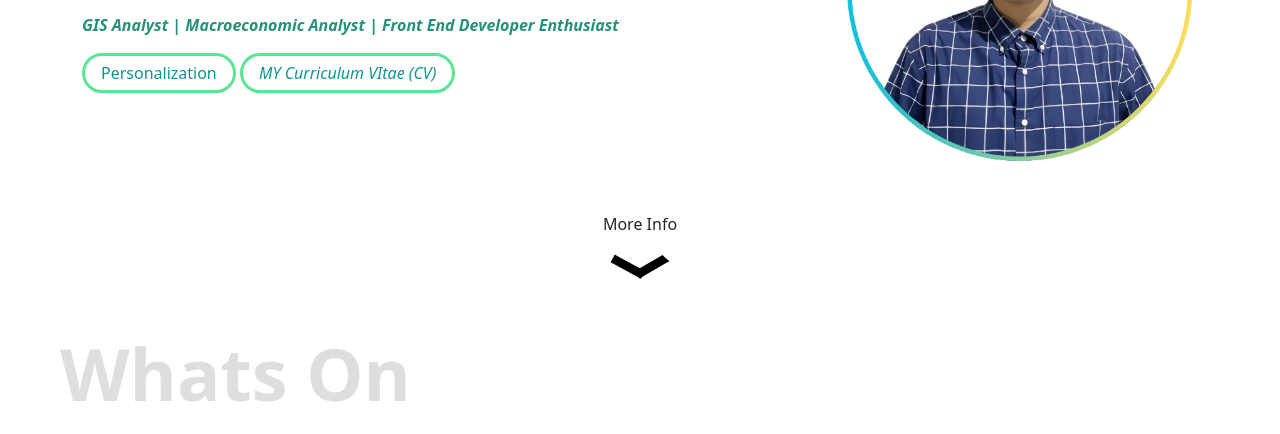
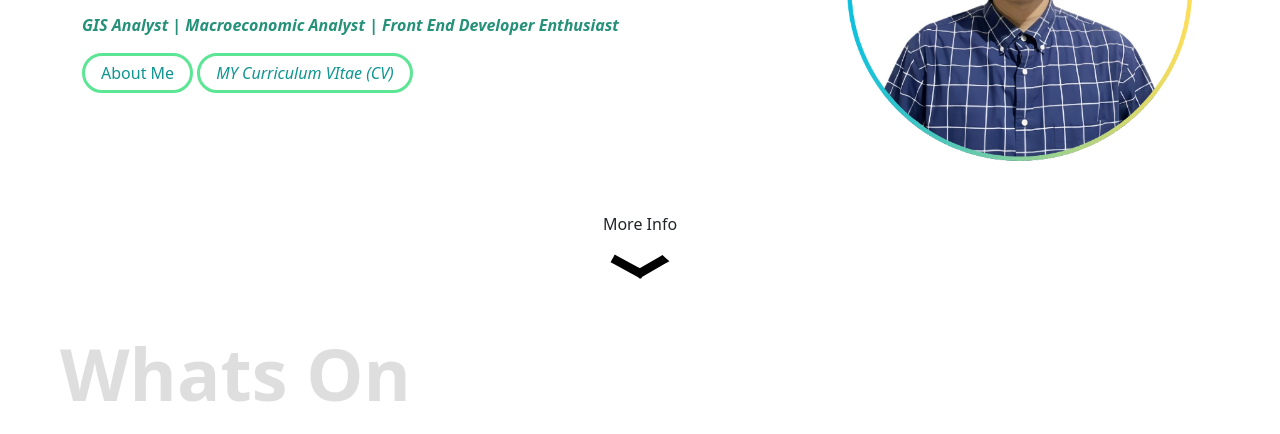
Before and after one commit to Ihsan-W/MYJOURNEY, a plain HTML site: page index.html in a window 1280 px wide. Shown: the part 324-758 px from the top of the page. Drawn offline with nearby package versions, Linux system fonts and the light colour scheme.

Commit message:
update fix

```diff
--- a/index.html
+++ b/index.html
@@ -59,7 +59,7 @@
                 an <b>Urban & Regional Planner</b> based in Karawang, Indonesia
                 </p>
                 <p class="fst-italic key fw-semibold "> GIS Analyst | Macroeconomic Analyst | Front End Developer Enthusiast</p>
-                <button class="btn button" onclick="toggleDetail(event)">Personalization</button>
+                <button class="btn button" onclick="toggleDetail(event)">About Me</button>
                 <a class="btn button me-3" href="CV/CV - Muhammad Ihsan Akbar.pdf"download><i>MY Curriculum VItae (CV)</i></a>
             </div>
             <p class="about-exp-item-detail col-12 col-md-8 justify-text">
```
